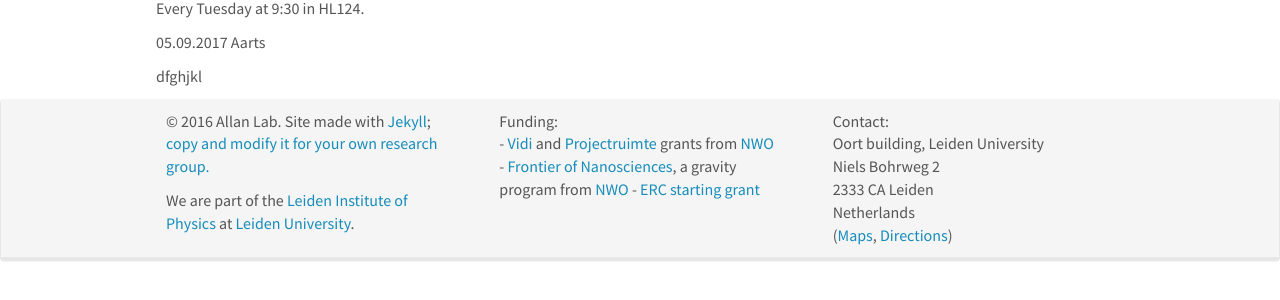
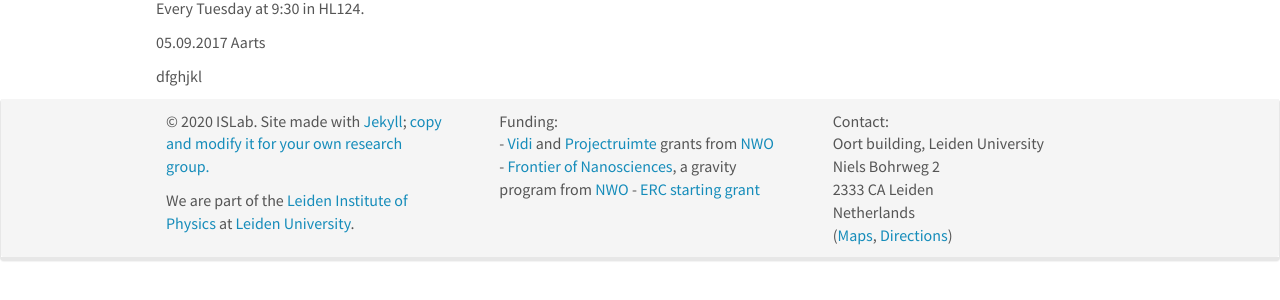
Before and after one commit to islab-uom/islab-uom2, a Jekyll site: the page built from _pages/mini_lecture_series.md, in a window 1280 px wide. Shown: the part 151-451 px from the top of the page. Built offline with Jekyll 4.4.1, drawn with Linux system fonts in a browser that asks for light colours; nearby versions of some CDN libraries.

Commit message:
Update footer.html

```diff
--- a/_includes/footer.html
+++ b/_includes/footer.html
@@ -4,7 +4,7 @@
 	  <div class="row">
 		<div class="col-sm-4">
 
-		  <p>&copy 2016 Allan Lab. Site made with <a href="https://jekyllrb.com">Jekyll</a>;  <a href="{{ site.url }}{{ site.baseurl }}/aboutwebsite.html">copy and  modify it for your own research group.</a></p>
+		  <p>&copy 2020 ISLab. Site made with <a href="https://jekyllrb.com">Jekyll</a>;  <a href="{{ site.url }}{{ site.baseurl }}/aboutwebsite.html">copy and  modify it for your own research group.</a></p>
               <p>We are part of the <a href="https://www.physics.leidenuniv.nl/">Leiden Institute of Physics</a> at <a href="https://www.leidenuniv.nl">Leiden University</a>.</p>
 
 
```
